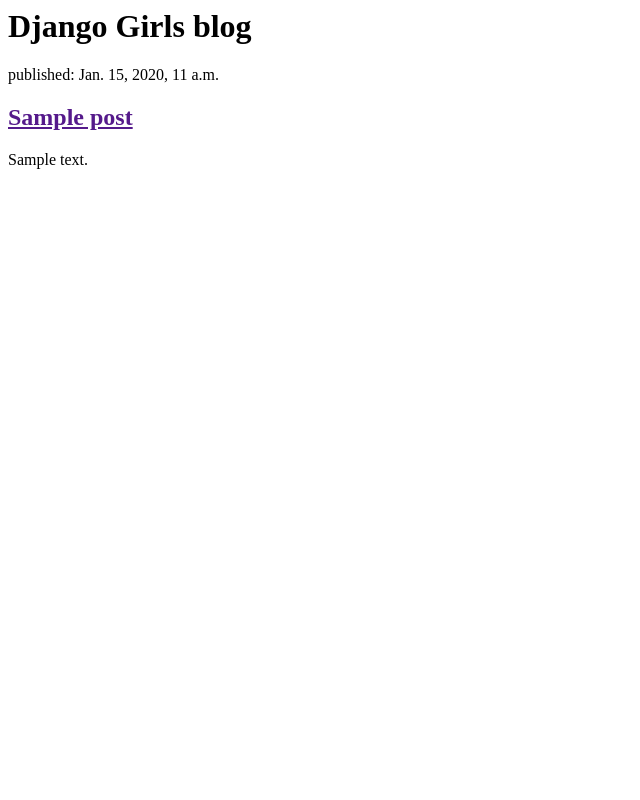
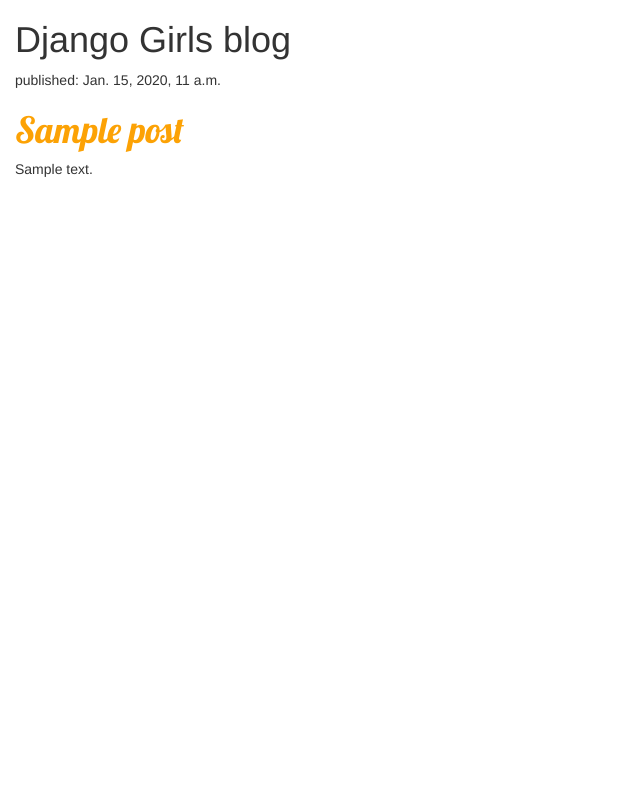
Before and after one commit to marloesdekrom/my-first-blog, a Django app: template blog/templates/blog/post_list.html in a window 1280 px wide. Shown: the whole page, without its empty margins (0-640 px from the left). Run offline with Django 3.2, Linux system fonts and the light colour scheme; the template is opened without the code that fills it: values that come from a table or form of the project are taken from there, others are empty; tables that the repository leaves empty hold one stand-in row (values such as "Sample post"); some libraries are stand-ins or nearby versions.

Commit message:
Made some CSS changes

```diff
--- /dev/null
+++ b/blog/static/css/blog.css
@@ -0,0 +1,7 @@
+h1 a {
+  color: #FCA205;
+  font-family: 'Lobster';
+}
+body {
+  padding-left: 15px;
+}
--- a/blog/templates/blog/post_list.html
+++ b/blog/templates/blog/post_list.html
@@ -1,5 +1,10 @@
 <html>
   <head>
+    {% load staticfiles%}
+    <link rel="stylesheet" href="//maxcdn.bootstrapcdn.com/bootstrap/3.2.0/css/bootstrap.min.css">
+    <link rel="stylesheet" href="//maxcdn.bootstrapcdn.com/bootstrap/3.2.0/css/bootstrap-theme.min.css">
+    <link rel="stylesheet" href="{% static "css/blog.css" %}">
+    <link href="http://fonts.googleapis.com/css?family=Lobster&subset=latin,latin-ext" rel="stylesheet" type="text/css">
     <title>De blog van Marloes</title>
   </head>
   <body>
@@ -9,7 +14,7 @@
     {% for post in posts %}
       <div>
         <p>published: {{post.published_date}}</p>
-        <h2><a href="">{{post.title}}</a></h2>
+        <h1><a href="">{{post.title}}</a></h1>
         <p>{{post.text|linebreaks}}</p>
       </div>
     {% endfor %}
```
